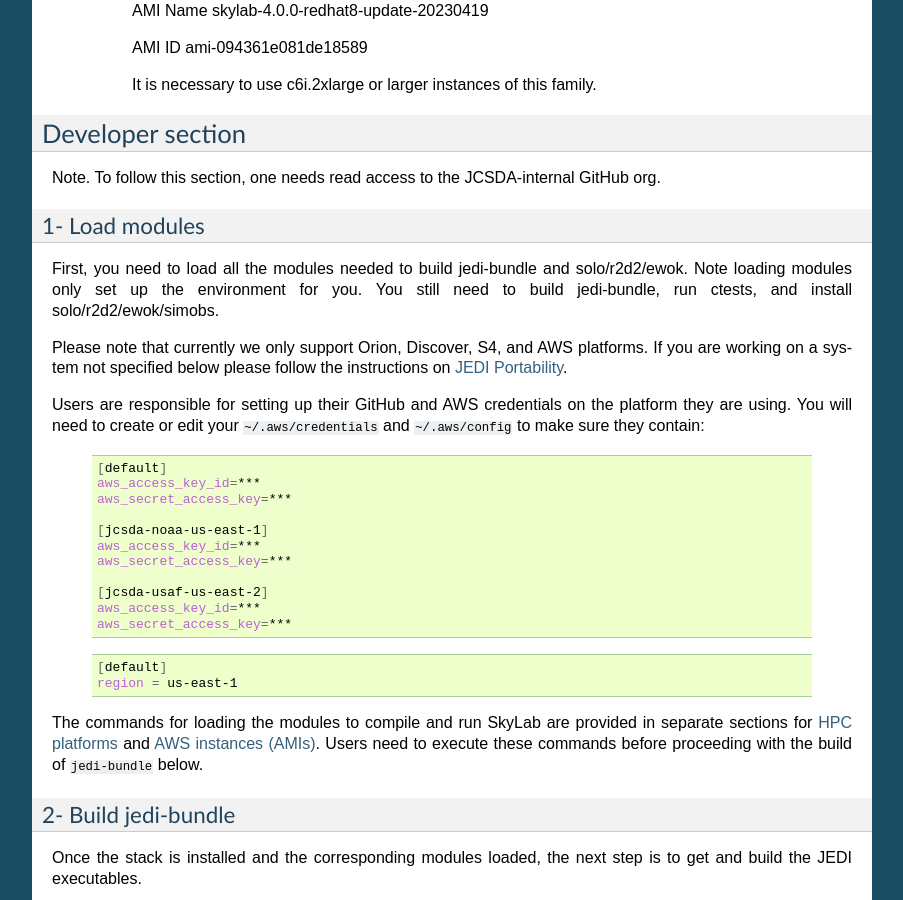
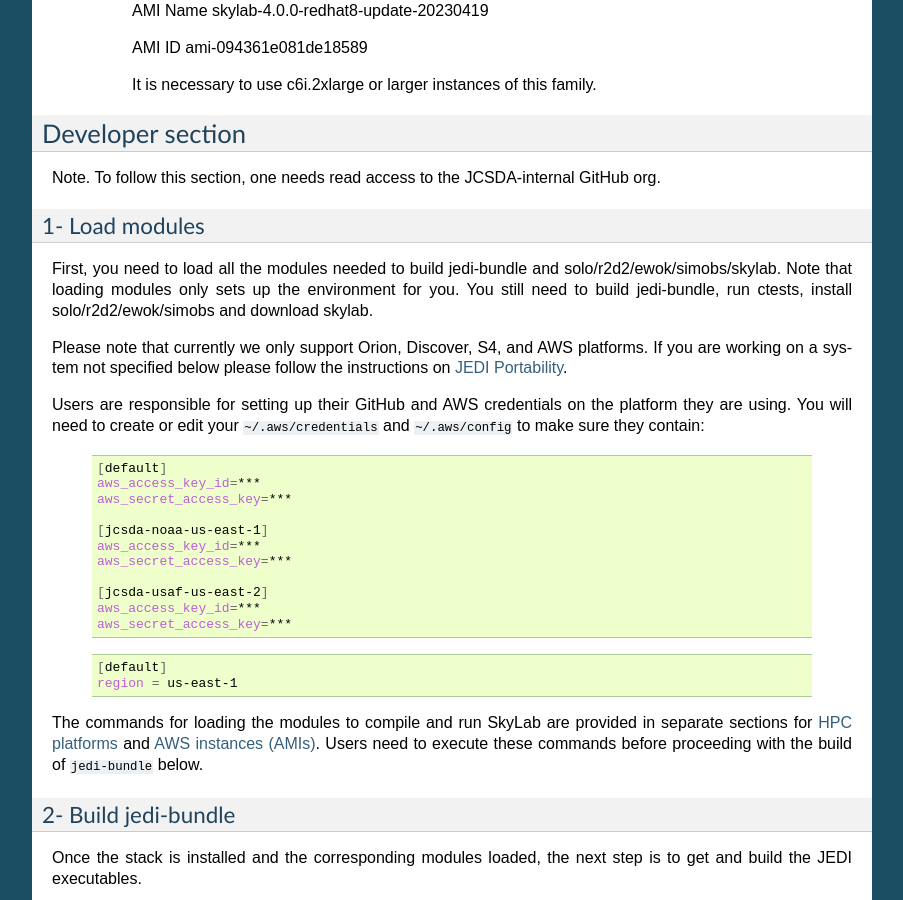
Before and after one commit to JCSDA/jedi-docs, a Sphinx documentation site: the page built from docs/using/building_and_running/running_skylab.rst, in a window 1280 px wide and 900 px high, scrolled down 500 px. Shown: the whole window, without its empty margins (198-1101 px from the left). Built offline with Sphinx 7.4.7, drawn with Linux system fonts in a browser that asks for light colours; some of the changed text lies outside the part shown.

Commit message:
Update documentation to add skylab repository (#610)
* ewok -> skylab repo

* Update docs/using/building_and_running/running_skylab.rst

Co-authored-by: Fabio L R Diniz <45880035+fabiolrdiniz@users.noreply.github.com>

* Update running_skylab.rst

---------

Co-authored-by: Fabio L R Diniz <45880035+fabiolrdiniz@users.noreply.github.com>

```diff
--- a/docs/using/building_and_running/running_skylab.rst
+++ b/docs/using/building_and_running/running_skylab.rst
@@ -40,9 +40,9 @@
 
 1- Load modules
 ^^^^^^^^^^^^^^^
-First, you need to load all the modules needed to build jedi-bundle and solo/r2d2/ewok.
-Note loading modules only set up the environment for you. You still need to build
-jedi-bundle, run ctests, and install solo/r2d2/ewok/simobs.
+First, you need to load all the modules needed to build jedi-bundle and solo/r2d2/ewok/simobs/skylab.
+Note that loading modules only sets up the environment for you. You still need to build
+jedi-bundle, run ctests, install solo/r2d2/ewok/simobs and download skylab.
 
 Please note that currently we only support Orion, Discover, S4, and AWS platforms.
 If you are working on a system not specified below please follow the instructions on
@@ -148,8 +148,8 @@
         ctest -R get_
         ctest -R bumpparameters
 
-3- Build solo/r2d2/ewok/simobs
-^^^^^^^^^^^^^^^^^^^^^^^^^^^^^^
+3- Clone and install solo/r2d2/ewok/simobs, clone skylab only
+^^^^^^^^^^^^^^^^^^^^^^^^^^^^^^^^^^^^^^^^^^^^^^^^^^^^^^^^^^^^^
 We recommend that you use a python3 virtual environment (venv) for
 building solo/r2d2/ewok/simobs
 
@@ -344,8 +345,7 @@
 
 .. code-block:: bash
 
-  create_experiment.py $JEDI_SRC/ewok/experiments/your-experiment.yaml
-
+  create_experiment.py $JEDI_SRC/skylab/experiments/your-experiment.yaml
 
 6- Existing SkyLab experiments
 ^^^^^^^^^^^^^^^^^^^^^^^^^^^^^^
```
Also changed, not shown: other parts of docs/using/building_and_running/running_skylab.rst (+1 -0 lines).
